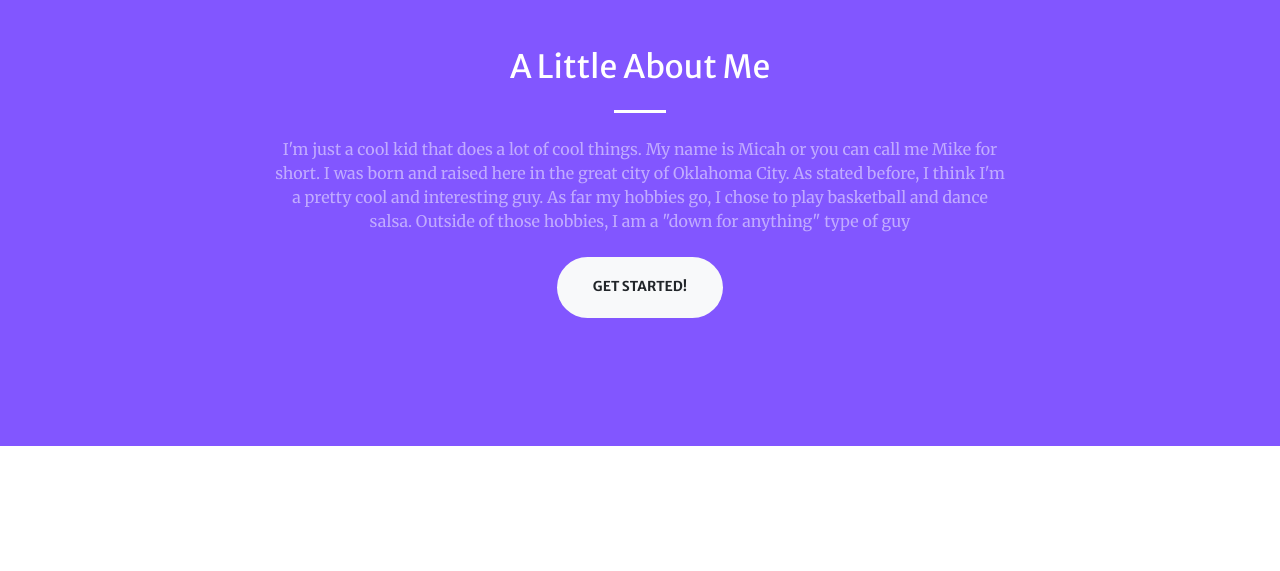
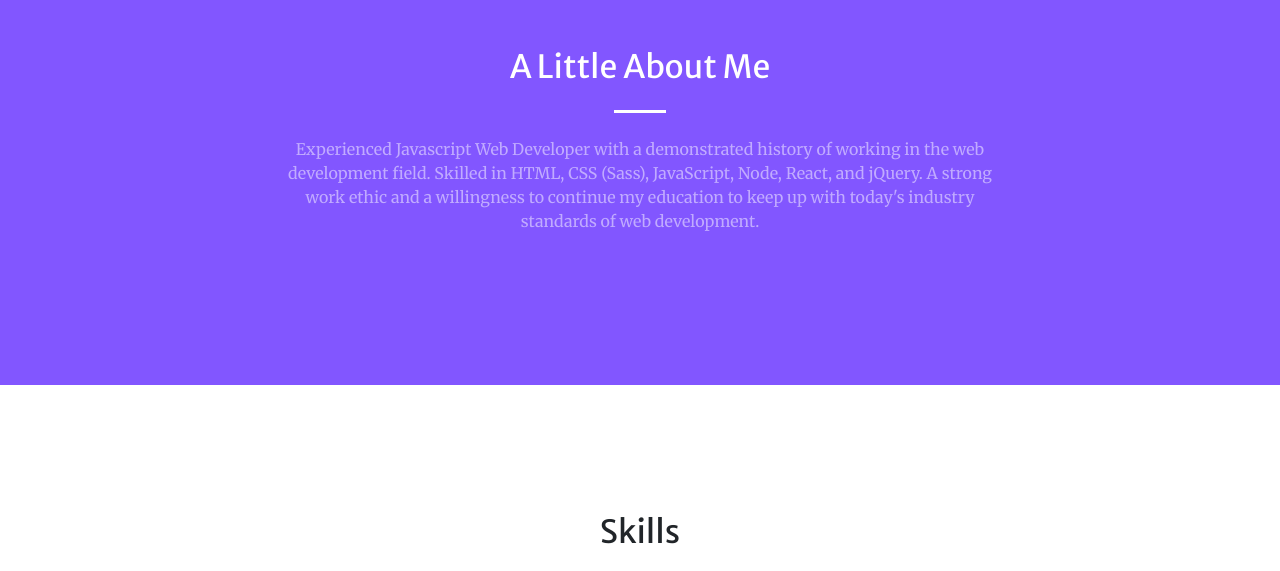
Before and after one commit to codejohnson89/portfolio, a website with bundled scripts: page index.html in a window 1280 px wide. Shown: the part 880-1451 px from the top of the page. Built offline with nearby package versions, Linux system fonts and the light colour scheme.

Commit message:
Change to about section of site

```diff
--- a/index.html
+++ b/index.html
@@ -76,9 +76,8 @@
         <div class="col-lg-8 text-center">
           <h2 class="text-white mt-0">A Little About Me</h2>
           <hr class="divider light my-4">
-          <p class="text-white-50 mb-4">I'm just a cool kid that does a lot of cool things. My name is Micah or you can call me Mike for short. I was born and raised here in the great city of Oklahoma City. As stated before, I think I'm a pretty cool and interesting guy. As far my hobbies go, I chose to play basketball and dance salsa. Outside of those hobbies, I am a "down for anything" type of guy</p>
-          <a class="btn btn-light btn-xl js-scroll-trigger" href="#services">Get Started!</a>
-        </div>
+          <p class="text-white-50 mb-4">Experienced Javascript Web Developer with a demonstrated history of working in the web development field. Skilled in HTML, CSS (Sass), JavaScript, Node, React, and jQuery. A strong work ethic and a willingness to continue my education to keep up with today's industry standards of web development.</a>
+</div>
       </div>
     </div>
   </section>
```
